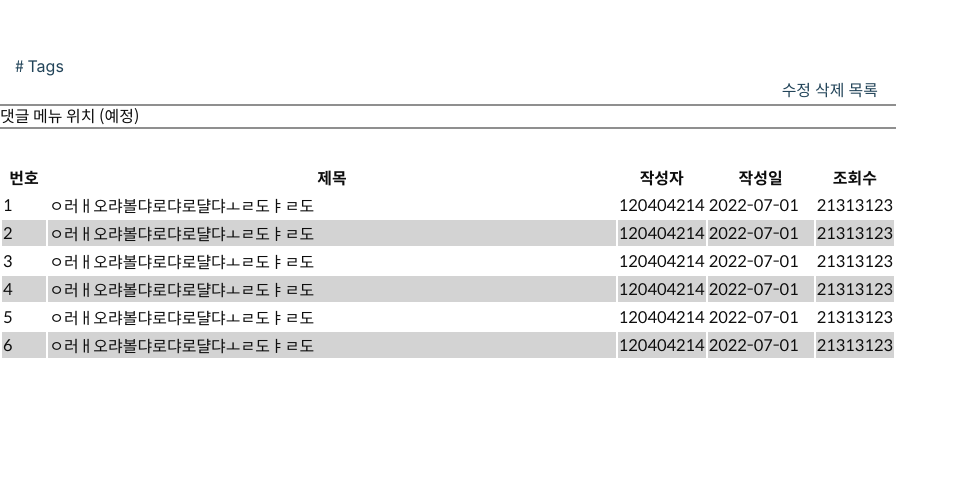
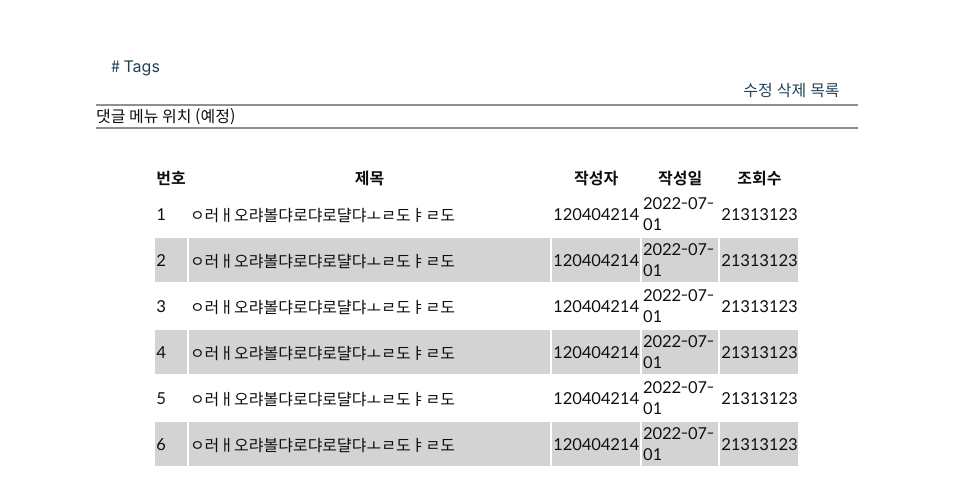
Before and after one commit to jkc-mycode/KIT-CE-CS-Frontend, a React (Create React App) app: page /view/1 in a window 1280 px wide. Shown: the part 711-1194 px from the top of the page, without its empty margins (0-959 px from the left). Before the commit the page ends 1086 px from the top, so only its background shows below. Built offline with nearby package versions, Linux system fonts and the light colour scheme.

Commit message:
22.07.06 view.css 수정

```diff
--- a/src/Components/view.css
+++ b/src/Components/view.css
@@ -1,10 +1,15 @@
+.view_section {
+    margin: 0 auto;
+    width: 85%;
+}
+
 .post_section {
     width: 70%;
 }
 
-.board_list_table {
+/* .board_list_table {
     width: 100%;
-}
+} */
 
 .title {
     margin-top: 50px;
```
